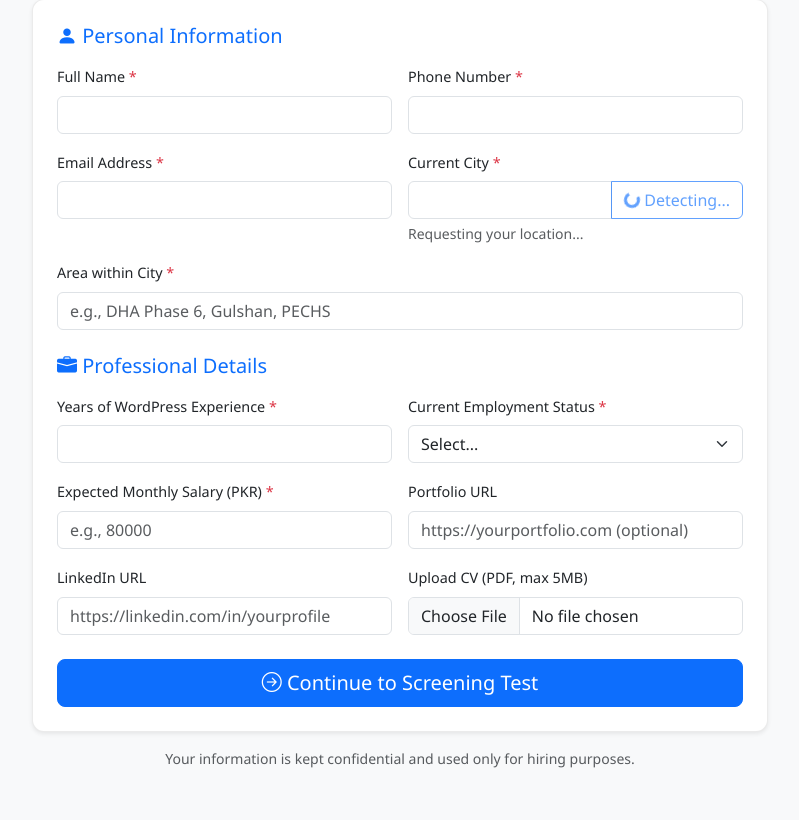
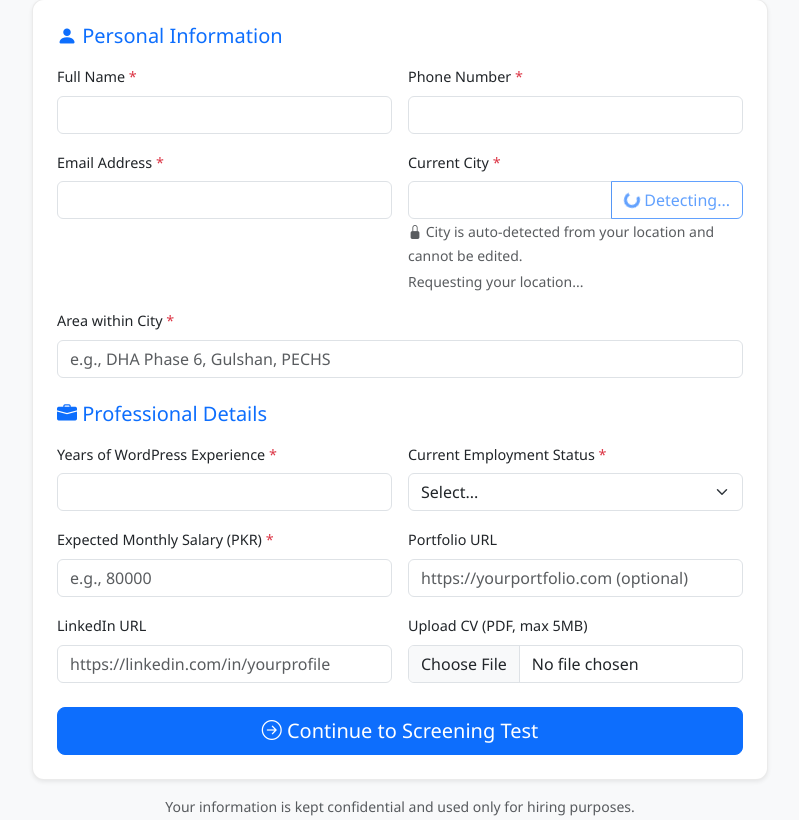
Before and after one commit to tahirthedev/hiring-management, a PHP site: page /index.php in a window 1280 px wide. Shown: the part 176-996 px from the top of the page, without its empty margins (240-1039 px from the left). Before the commit the page ends 944 px from the top, so only its background shows below. Run offline with PHP 8.4, Linux system fonts and the light colour scheme.

Commit message:
Lock city field to geolocation only - prevent manual editing
Co-Authored-By: Claude Opus 4.6 <noreply@anthropic.com>

```diff
--- a/public/index.php
+++ b/public/index.php
@@ -125,11 +125,12 @@ if ($_SERVER['REQUEST_METHOD'] === 'POST') {
                                 <div class="col-md-6">
                                     <label for="city" class="form-label">Current City <span class="text-danger">*</span></label>
                                     <div class="input-group">
-                                        <input type="text" class="form-control" id="city" name="city" value="<?= sanitize($_POST['city'] ?? '') ?>" required>
+                                        <input type="text" class="form-control" id="city" name="city" value="<?= sanitize($_POST['city'] ?? '') ?>" required readonly>
                                         <button type="button" class="btn btn-outline-primary" id="detectLocationBtn" title="Detect my location">
                                             <i class="bi bi-geo-alt-fill"></i> <span class="d-none d-md-inline">Detect</span>
                                         </button>
                                     </div>
+                                    <small class="form-text text-muted"><i class="bi bi-lock-fill"></i> City is auto-detected from your location and cannot be edited.</small>
                                     <div id="locationStatus" class="form-text"></div>
                                 </div>
                                 <div class="col-12">
```
